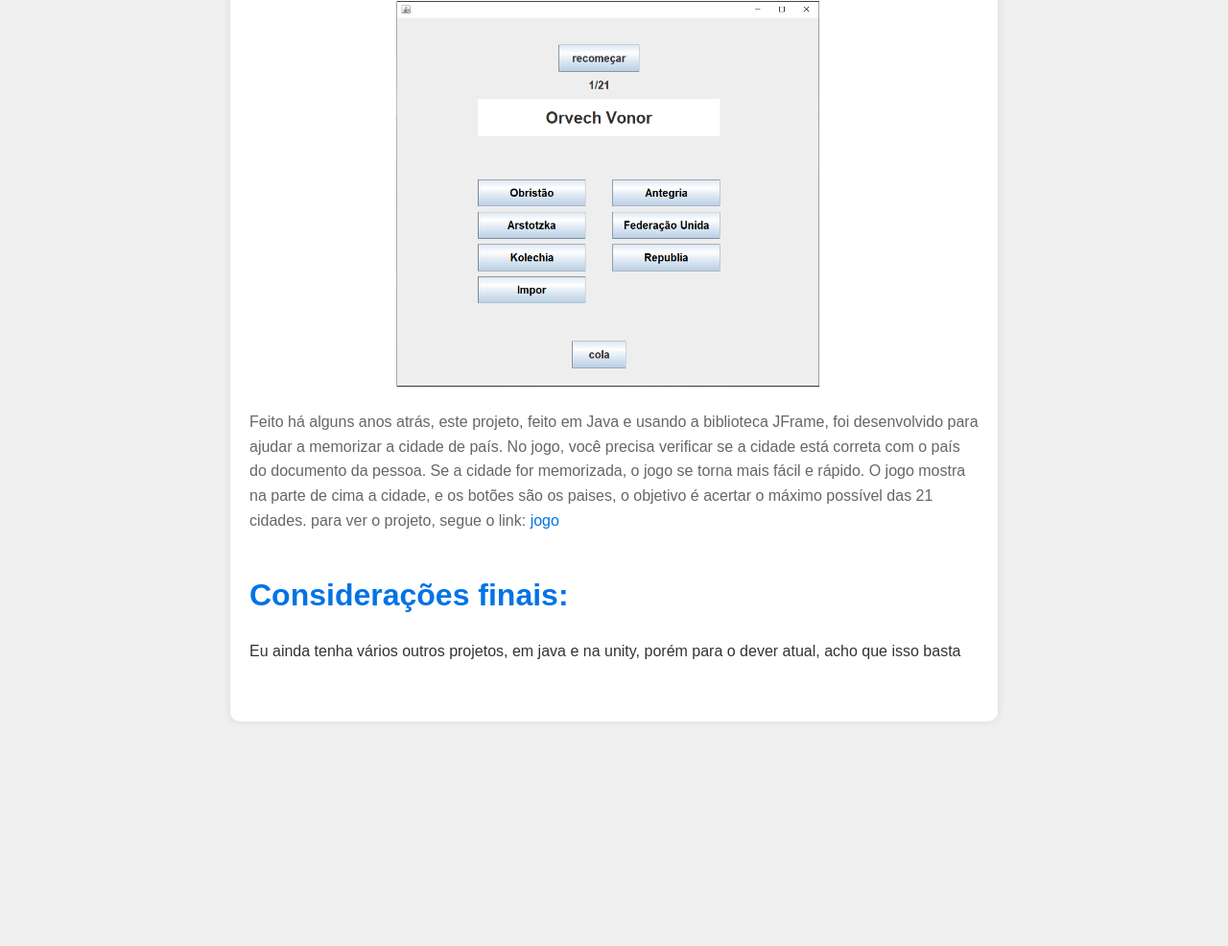
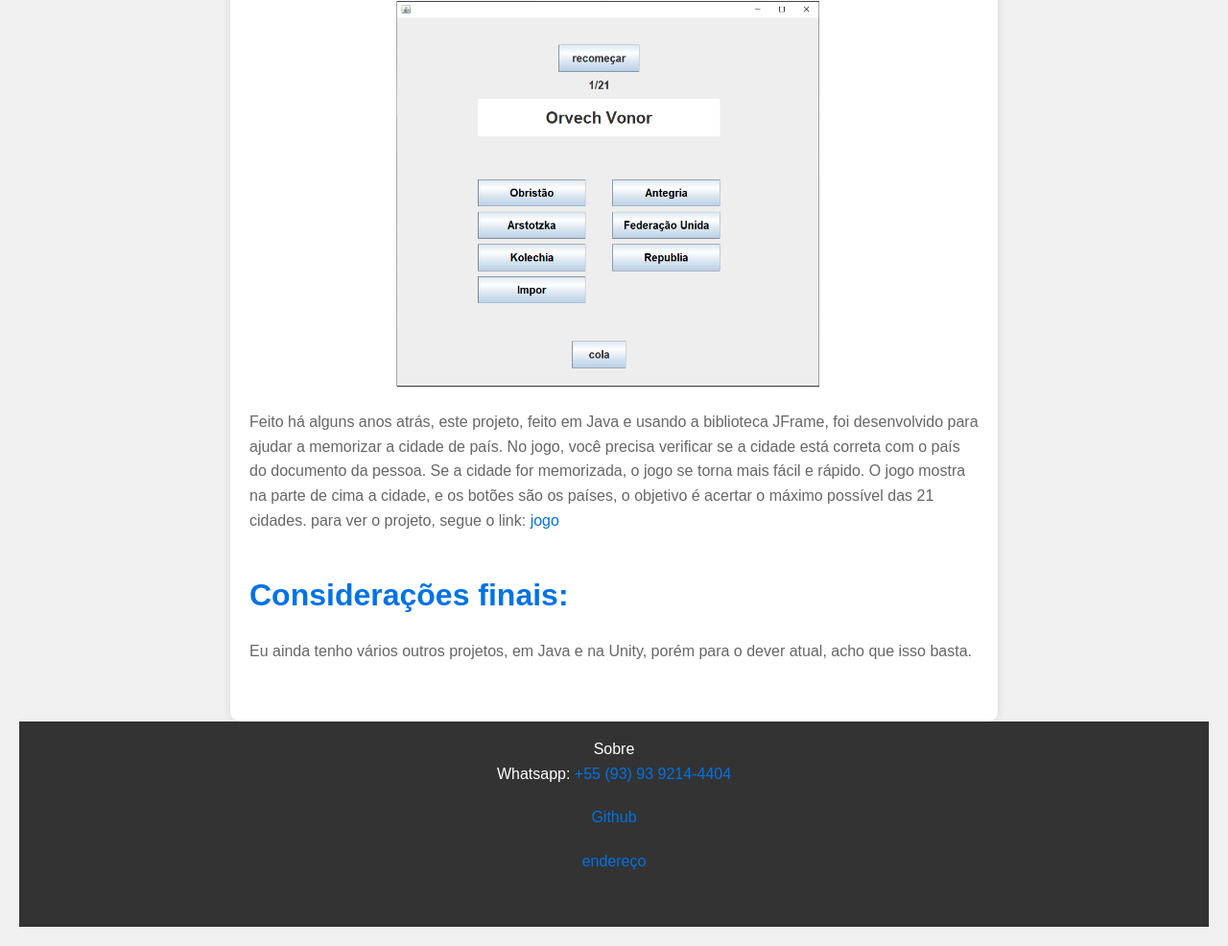
Before and after one commit to iderlan/Programa-o-Web, a plain HTML site: page port-Iderlan/index.html in a window 1280 px wide. Shown: the part 1742-2728 px from the top of the page at 96% size. Before the commit the page ends 2514 px from the top, so only its background shows below. Drawn offline with Linux system fonts and the light colour scheme.

Commit message:
remove, edit files
removido a pasta att1
editado o arquivo index para ter um rodapé de sobre com contato

```diff
--- a/port-Iderlan/index.html
+++ b/port-Iderlan/index.html
@@ -3,12 +3,12 @@
 <head>
     <meta charset="UTF-8">
     <meta name="viewport" content="width=device-width, initial-scale=1.0">
-    <title>Portifólio</title>
+    <title>Portfólio</title>
     <link rel="stylesheet" href="styles.css">
 </head>
 <body>
     <header>
-        <h1>Portifólio</h1>
+        <h1>Portfólio</h1>
         <p>Aluno: Iderlan Matheus Nascimento Cardoso</p>
     </header>
     <main>
@@ -18,7 +18,7 @@
                 <li>
                     <h3>Elisis</h3>
                     <img src="imagens/print.png" alt="imagem de um jogo 2D" height="320" width="1280">
-                    <p>Projeto iniciado ano passado com vários iatos no desenvolvimento, porém, bem emcaminhado, para ver mais <a href="projetos/Elisis.html">clique aqui</a></p>
+                    <p>Projeto iniciado ano passado com vários iatos no desenvolvimento, porém, bem encaminhado, para ver mais <a href="projetos/Elisis.html">clique aqui</a></p>
                 </li>
                 <li>
                     <h3>Evento game jam</h3>
@@ -42,7 +42,7 @@
                     Feito há alguns anos atrás, este projeto, feito em Java e usando a biblioteca JFrame,
                     foi desenvolvido para ajudar a memorizar a cidade de país. No jogo, você precisa verificar
                     se a cidade está correta com o país do documento da pessoa. Se a cidade for memorizada,
-                    o jogo se torna mais fácil e rápido. O jogo mostra na parte de cima a cidade, e os botões são os paises,
+                    o jogo se torna mais fácil e rápido. O jogo mostra na parte de cima a cidade, e os botões são os países,
                     o objetivo é acertar o máximo possível das 21 cidades.
                     para ver o projeto, segue o link: <a href="https://github.com/iderlan/papers-please-cities.git">jogo</a></p>
                 </li>
@@ -52,10 +52,22 @@
             <h2>Considerações finais:</h2>
             <ul>
                 <li>
-                    <p1>Eu ainda tenha vários outros projetos, em java e na unity, porém para o dever atual, acho que isso basta</p1>
+                    <p>Eu ainda tenho vários outros projetos, em Java e na Unity, porém para o dever atual, acho que isso basta.</p>
                 </li>
             </ul>
         </section>
     </main>
+    <footer>
+        <p>Sobre</p>
+        <header>
+        <nav>
+            <ul>
+                <li>Whatsapp: <a href="https://wa.me/5593992144404">+55 (93) 93 9214-4404</a></li>
+                <li><a href="https://github.com/iderlan?tab=repositories">Github</a></li>
+                <li><a href="https://maps.app.goo.gl/HrcU9iVBmJk34ZBe7">endereço</a></li>
+            </ul>
+        </nav>
+    </header>
+    </footer>
 </body>
 </html>
--- a/port-Iderlan/styles.css
+++ b/port-Iderlan/styles.css
@@ -85,3 +85,10 @@ ul li a {
 ul li a:hover {
     text-decoration: underline;
 }
+
+footer {
+    background-color: #333;
+    color: white;
+    text-align: center;
+    padding: 1em;
+}
```
Also changed, not shown: att1/index.html (deleted).
